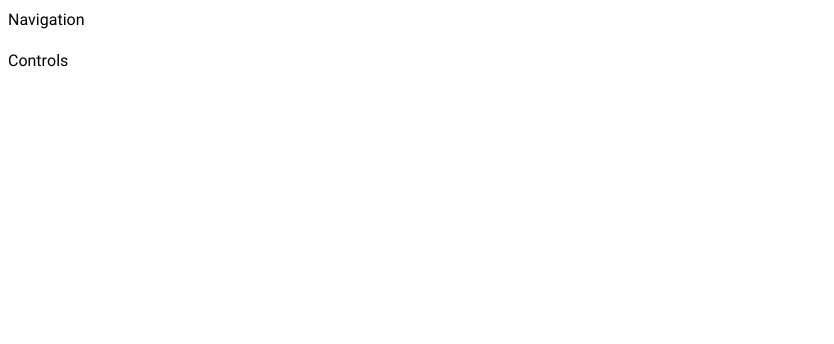
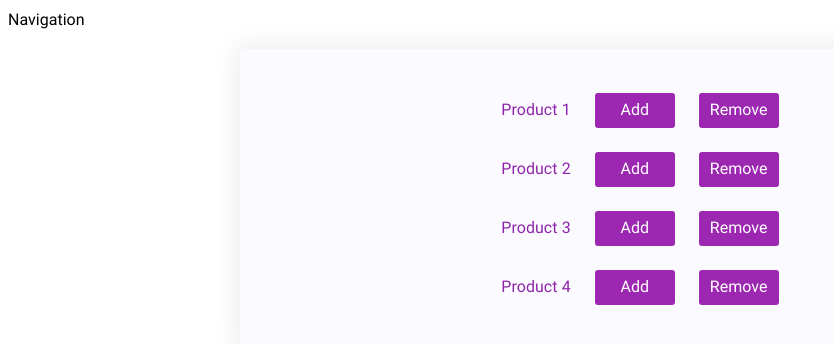
Before and after one commit to hosseinahmadizadeh/Shopping-App, a React (Create React App) app: page / in a window 1280 px wide. Shown: the top 344 px of the page, without its empty margins (0-834 px from the left). Built offline with nearby package versions, Linux system fonts and the light colour scheme.

Commit message:
Builder component

```diff
--- a/src/components/Controls/Controls.js
+++ b/src/components/Controls/Controls.js
@@ -1,8 +1,22 @@
 import React from "react";
+import Builder from "./Builder/Builder";
 import "./Controls.css";
 
+const products = [
+  { title: "Product 1", type: "product1" },
+  { title: "Product 2", type: "product2" },
+  { title: "Product 3", type: "product3" },
+  { title: "Product 4", type: "product4" },
+];
+
 const Controls = (props) => {
-  return <div className="controls"></div>;
+  return (
+    <div className="controls">
+      {products.map((item) => {
+        return <Builder key={item.title} title={item.title} />;
+      })}
+    </div>
+  );
 };
 
 export default Controls;
--- a/src/container/Shopping/Shopping.js
+++ b/src/container/Shopping/Shopping.js
@@ -1,5 +1,6 @@
 import React from "react";
 import Wrapper from "../../hoc/Wrapper";
+import Controls from "../../components/Controls/Controls";
 
 class Shopping extends React.Component {
   state = {
@@ -14,7 +15,7 @@ class Shopping extends React.Component {
   render() {
     return (
       <Wrapper>
-        <div>Controls</div>
+        <Controls />
       </Wrapper>
     );
   }
```
